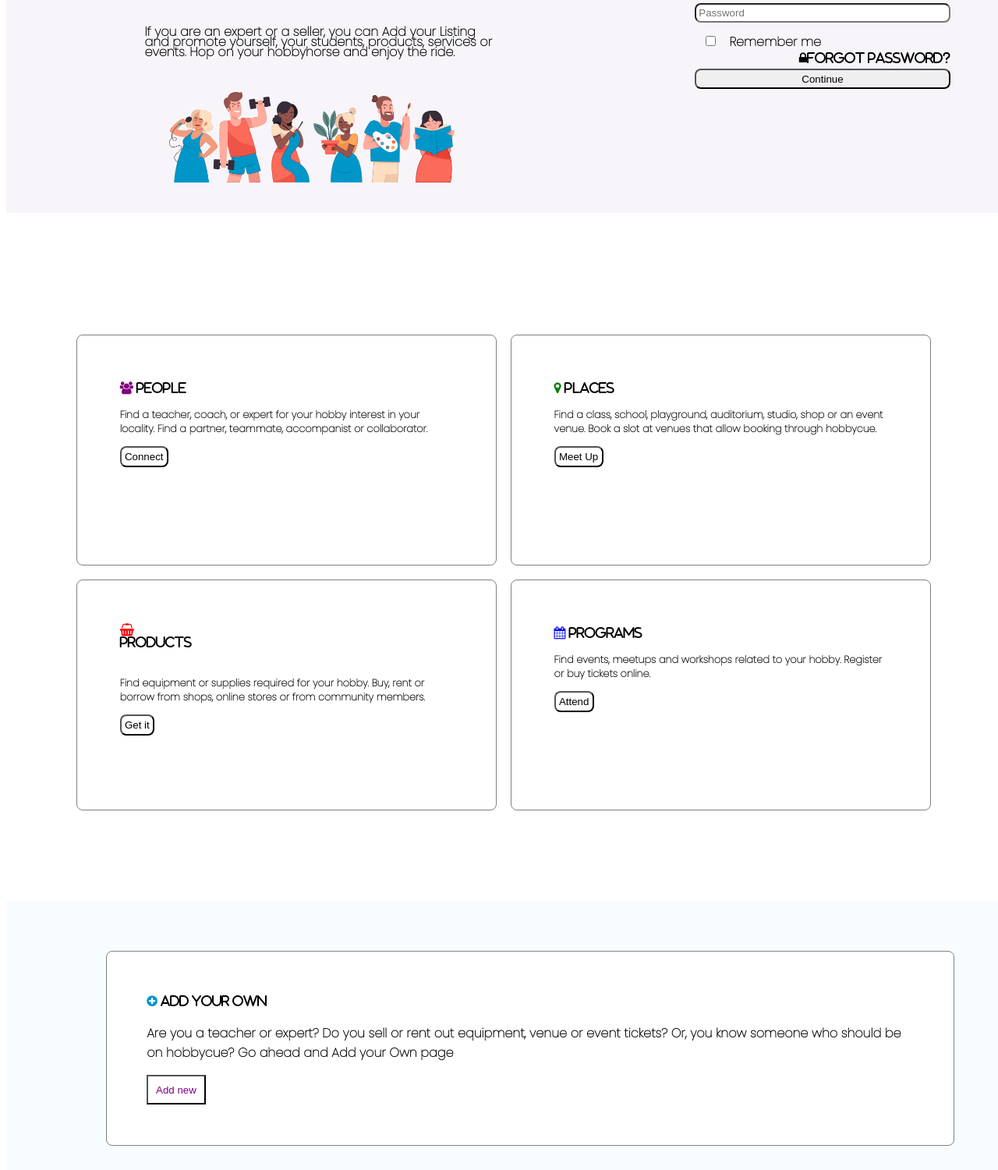
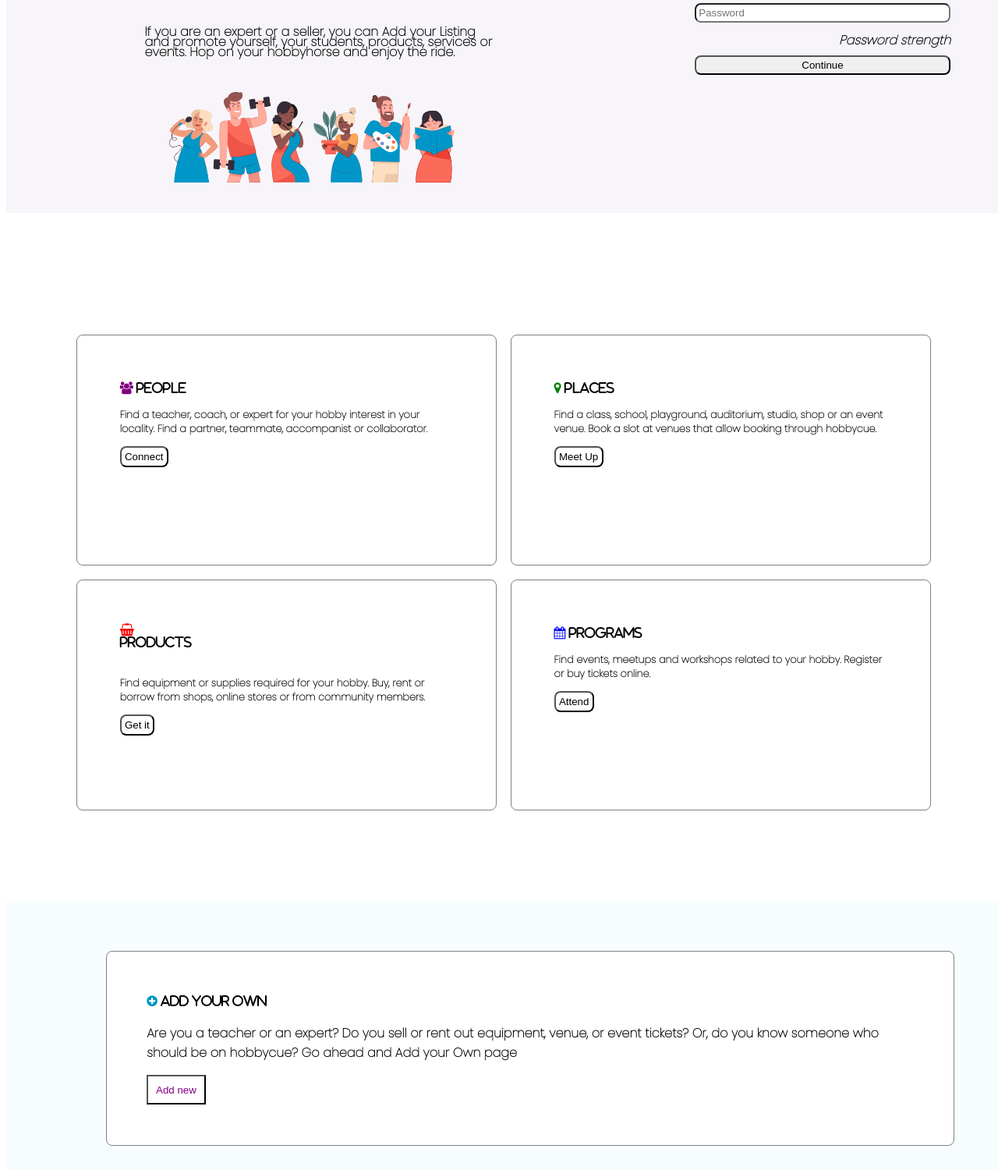
Before and after one commit to Aishwary-Damor/Mobile_responsive_web_page, a plain HTML site: page ATG/joinin.html in a window 1280 px wide. Shown: the part 380-1880 px from the top of the page at 78% size. Drawn offline with Linux system fonts and the light colour scheme.

Commit message:
Update joinin.html

```diff
--- a/ATG/joinin.html
+++ b/ATG/joinin.html
@@ -67,10 +67,7 @@
             <input class="email" type="email" name="email" placeholder="Email">
             <input class="password" type="password" name="password" placeholder="Password">
             <div class="check">
-              <input class="ip" type="checkbox"name="vehicle1" value="Bike">
-                <label for="vehicle1">Remember me</label>
-                  <br>
-                  <i class = "fa fa-lock">Forgot password?</i>
+                  <i>Password strength</i>
                   <button class="continue" type="submit">Continue</button>
             </div>
           </div>
@@ -103,14 +100,14 @@
     <div class="page3" style="width: 100%;float:left">
         <div class="add" style="width: fit-content; float:left; margin-left:10%">
             <i class="fa fa-plus-circle"> Add your own</i>
-            <p>Are you a teacher or expert?  Do you sell or rent out equipment, venue or event tickets?  Or, you know someone who should be on hobbycue?  Go ahead and Add your Own page</p>
+            <p>Are you a teacher or an expert?  Do you sell or rent out equipment, venue, or event tickets?  Or, do you know someone who should be on hobbycue?  Go ahead and Add your Own page</p>
             <button type="submit" style="float: left; color:purple ;background-color: white; cursor:pointer">Add new</button>
         </div>
     </div>
     <div class="testimonials" style="width: fit-content;float:left">
         <div class="testi" style="width: 82%; float:left; margin-left:10%">
             <i class="fa fa-quote-left"> Testimonials</i>
-            <p>In a fast growing and ever changing city like Bangalore, it sometimes becomes very difficult to find or connect with like minded people. Websites like hobbycue.com is a great service which helps me get in touch with, communicate, connect, and exchange ideas with other dancers. It also provides the extra benefit of finding products and services that I can avail, which I can be assured is going to be of great quality as it comes recommended by people of the hobbycue community. To have discussions, to get visibility, and to be able to safely explore various hobbies and activities in my city, all under one roof, is an excellent idea and I highly recommend it.</p>
+            <p>In a fast-growing and ever-changing city like Bangalore, it sometimes becomes tough to find or connect with like-minded people. Websites like hobbycue.com is a great service which helps me get in touch with, communicate, connect, and exchange ideas with other dancers. It also provides the extra benefit of finding products and services that I can avail, which I can be assured is going to be of great quality as it comes recommended by people of the hobbycue community. To have discussions, to get visibility, and to be able to safely explore various hobbies and activities in my city, all under one roof, is an excellent idea and I highly recommend it.</p>
             <audio controls style="width: 80%;"></audio>
         </div>
     </div>
```
